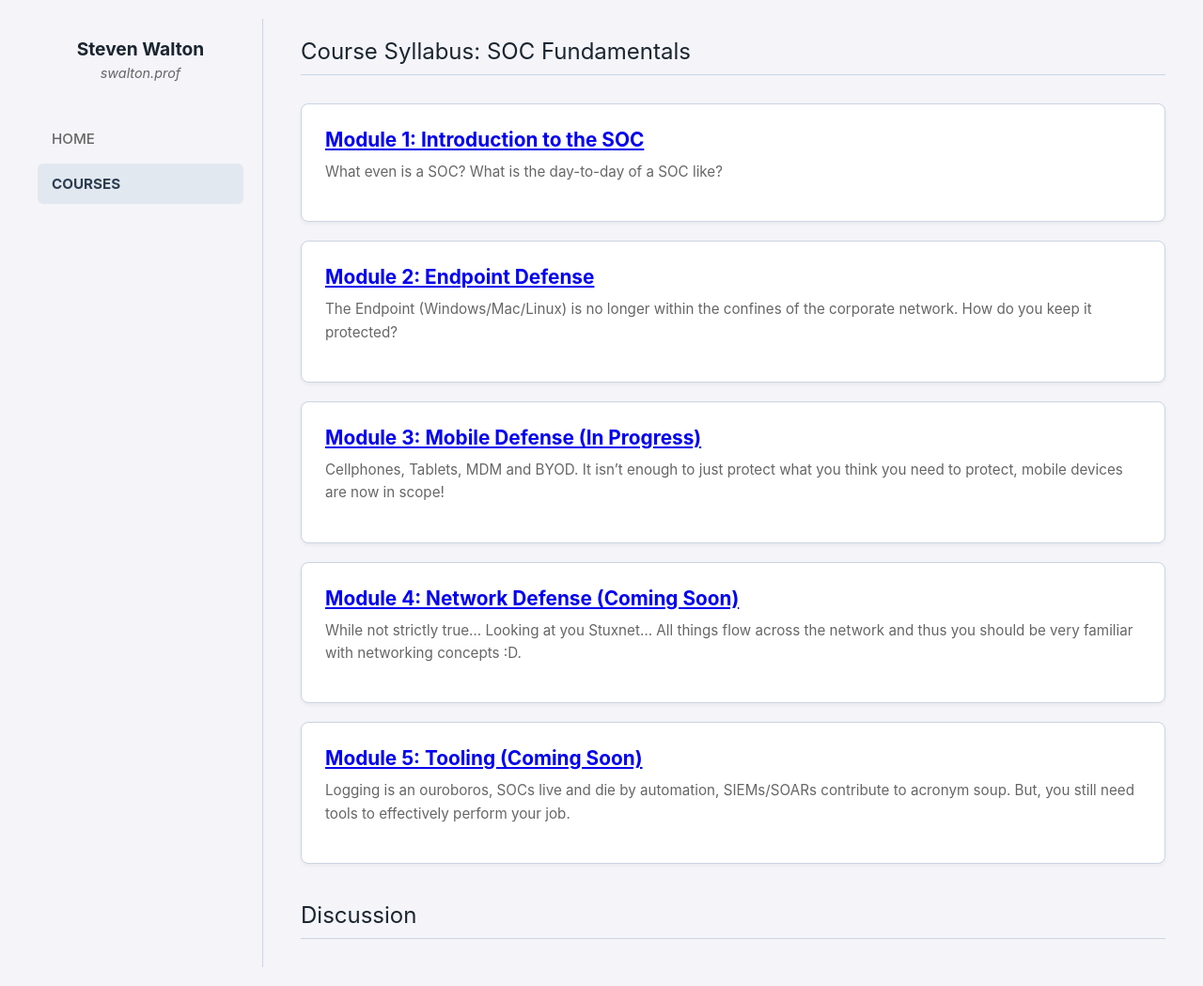
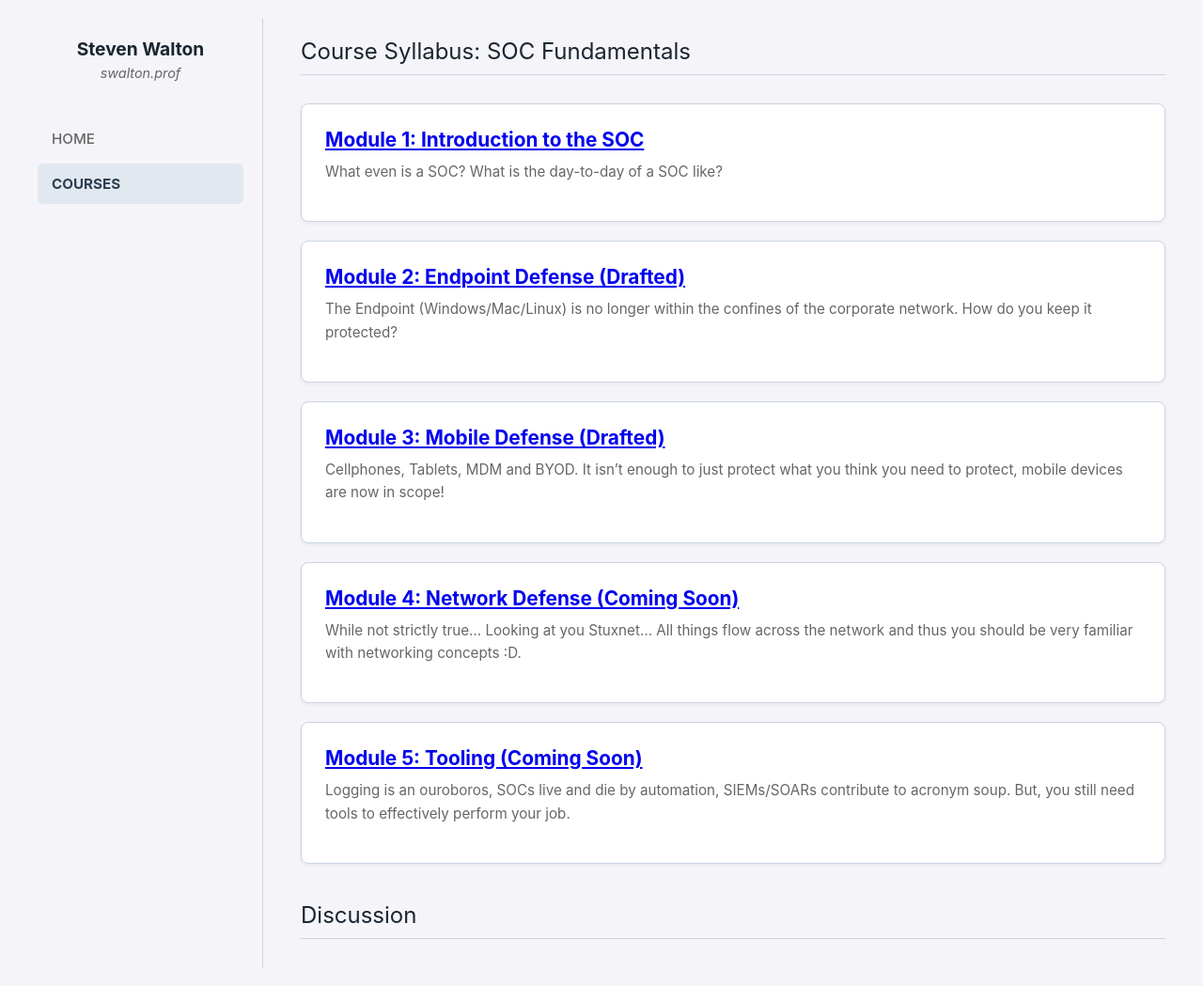
Before and after one commit to stevenwithaphd/swaltonprof.github.io, a Jekyll site: the page built from soc-fundamentals/index.md, in a window 1280 px wide. Shown: the whole page at 94% size. Built offline with Jekyll 4.4.1, drawn with Linux system fonts in a browser that asks for light colours; comment, search, counter and statistics services are not loaded.

Commit message:
tweaking things

```diff
--- a/soc-fundamentals/index.md
+++ b/soc-fundamentals/index.md
@@ -16,7 +16,7 @@ What even is a SOC? What is the day-to-day of a SOC like?
 
 <div class="card" markdown="1">
 
-### [Module 2: Endpoint Defense](/soc-fundamentals/Module2.html)
+### [Module 2: Endpoint Defense (Drafted)](/soc-fundamentals/Module2.html)
 
 The Endpoint (Windows/Mac/Linux) is no longer within the confines of the corporate network. How do you keep it protected?
 
@@ -24,7 +24,7 @@ The Endpoint (Windows/Mac/Linux) is no longer within the confines of the corpora
 
 <div class="card" markdown="1">
 
-### [Module 3: Mobile Defense (In Progress)](/soc-fundamentals/Module3.html)
+### [Module 3: Mobile Defense (Drafted)](/soc-fundamentals/Module3.html)
 
 Cellphones, Tablets, MDM and BYOD. It isn't enough to just protect what you think you need to protect, mobile devices are now in scope!
 
```
Also changed, not shown: soc-fundamentals/Module3.md (+2 -4 lines).
